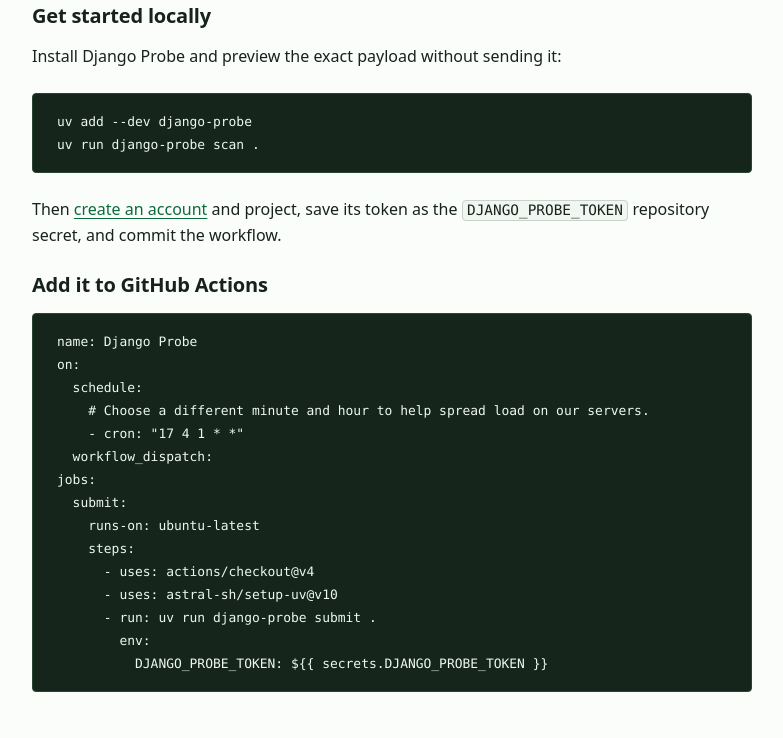
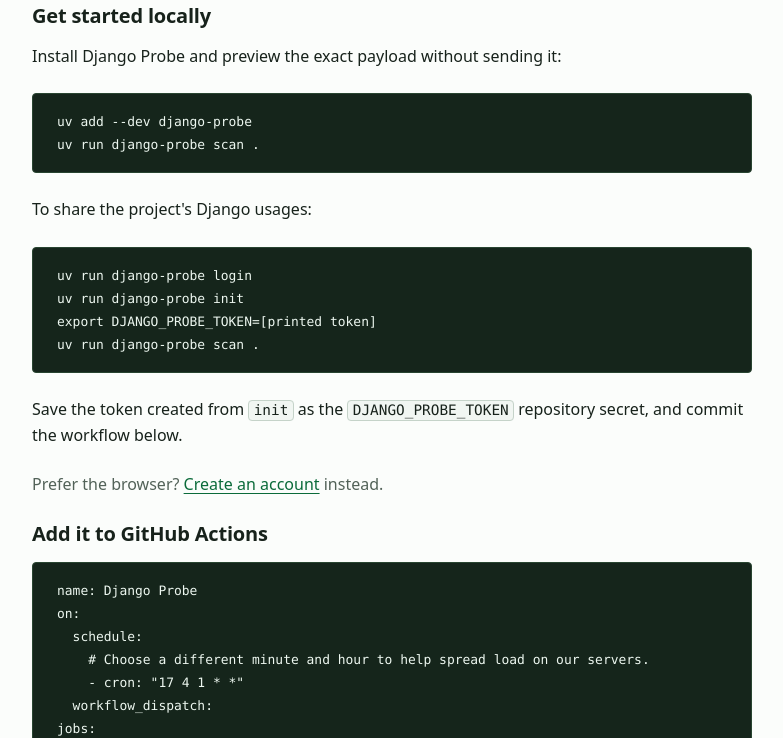
Before and after one commit to tim-schilling/django-probe, a Django app: template src/webapp/templates/home.html in a window 1280 px wide. Shown: the part 470-1208 px from the top of the page, without its empty margins (248-1031 px from the left). Before the commit the page ends 1162 px from the top, so only its background shows below. Run offline with Django 4.2, Linux system fonts and the light colour scheme; the template is opened without the code that fills it, so the values that code supplies are empty.

Commit message:
Update the landing page with how to generate a token.

```diff
--- a/src/webapp/templates/home.html
+++ b/src/webapp/templates/home.html
@@ -23,11 +23,22 @@
 <pre tabindex="0"><code>uv add --dev django-probe
 uv run django-probe scan .</code></pre>
 
+<p>To share the project's Django usages:</p>
+
+<pre tabindex="0"><code>uv run django-probe login
+uv run django-probe init
+export DJANGO_PROBE_TOKEN=[printed token]
+uv run django-probe scan .</code></pre>
+
 <p>
-  Then
-  {% if user.is_authenticated %}<a href="{% url 'account' %}">create a project</a>{% else %}<a href="{% url 'account_signup' %}">create an account</a> and project{% endif %},
-  save its token as the <code>DJANGO_PROBE_TOKEN</code> repository secret, and commit
-  the workflow.
+  Save the token created from <code>init</code> as the <code>DJANGO_PROBE_TOKEN</code>
+  repository secret, and commit the workflow below.
+</p>
+
+<p class="muted">
+  Prefer the browser?
+  {% if user.is_authenticated %}<a href="{% url 'account' %}">Create a project from your account page</a>{% else %}<a href="{% url 'account_signup' %}">Create an account</a>{% endif %}
+  instead.
 </p>
 
 <h2>Add it to GitHub Actions</h2>
```
